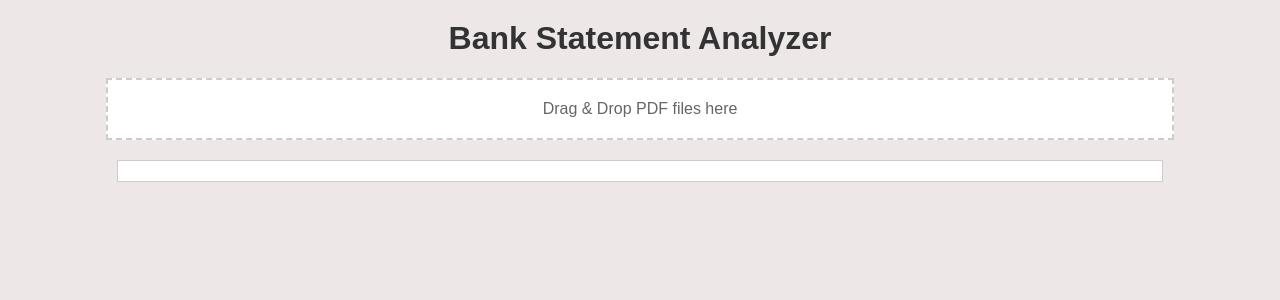
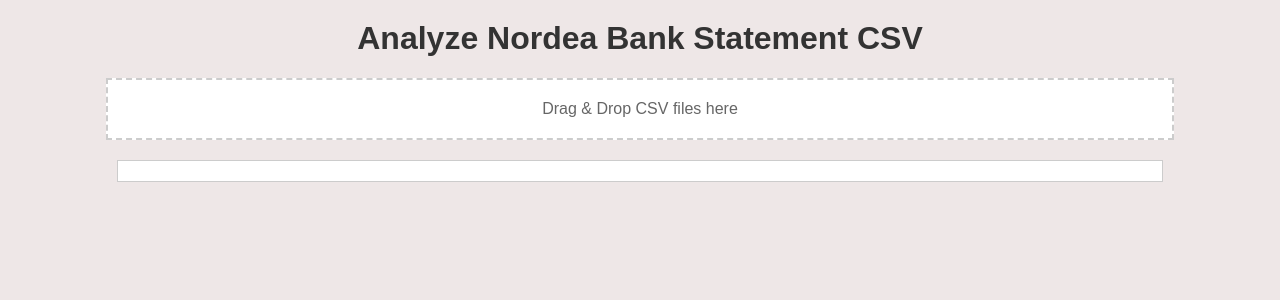
Before and after one commit to Hienomekaanikko/bank_statement_analyzer, a Flask app: page / in a window 1280 px wide. Shown: the top 300 px of the page. Run offline with Flask 3, Linux system fonts and the light colour scheme.

Commit message:
Update index.html

```diff
--- a/templates/index.html
+++ b/templates/index.html
@@ -3,15 +3,25 @@
 <head>
     <meta charset="UTF-8">
     <meta name="viewport" content="width=device-width, initial-scale=1.0">
+    <title>CSV Analyzer</title>
     <link rel="stylesheet" href="{{ url_for('static', filename='style.css') }}">
-    <title>PDF Analyzer</title>
+    <link href="https://fonts.googleapis.com/css2?family=Roboto:wght@400;700&display=swap" rel="stylesheet">
+
 </head>
 <body>
-    <h1>Bank Statement Analyzer</h1>
-    <div id="drop-zone" style="border: 2px dashed #ccc; padding: 20px;">
-        <p>Drag & Drop PDF files here</p>
+    <h1>Analyze Nordea Bank Statement CSV</h1>
+    <div class="container">
+        <div id="drop-zone" style="border: 2px dashed #ccc; padding: 20px;">
+            <p>Drag & Drop CSV files here</p>
+        </div>
+        <div id="result">
+            {% for result_message in result_messages %}
+            <div class="event">
+                {{ result_message | safe }}
+            </div>
+            {% endfor %}
+        </div>
     </div>
-    <div id="result"></div>
 
     <script src="{{ url_for('static', filename='main.js') }}"></script>
 </body>
```
